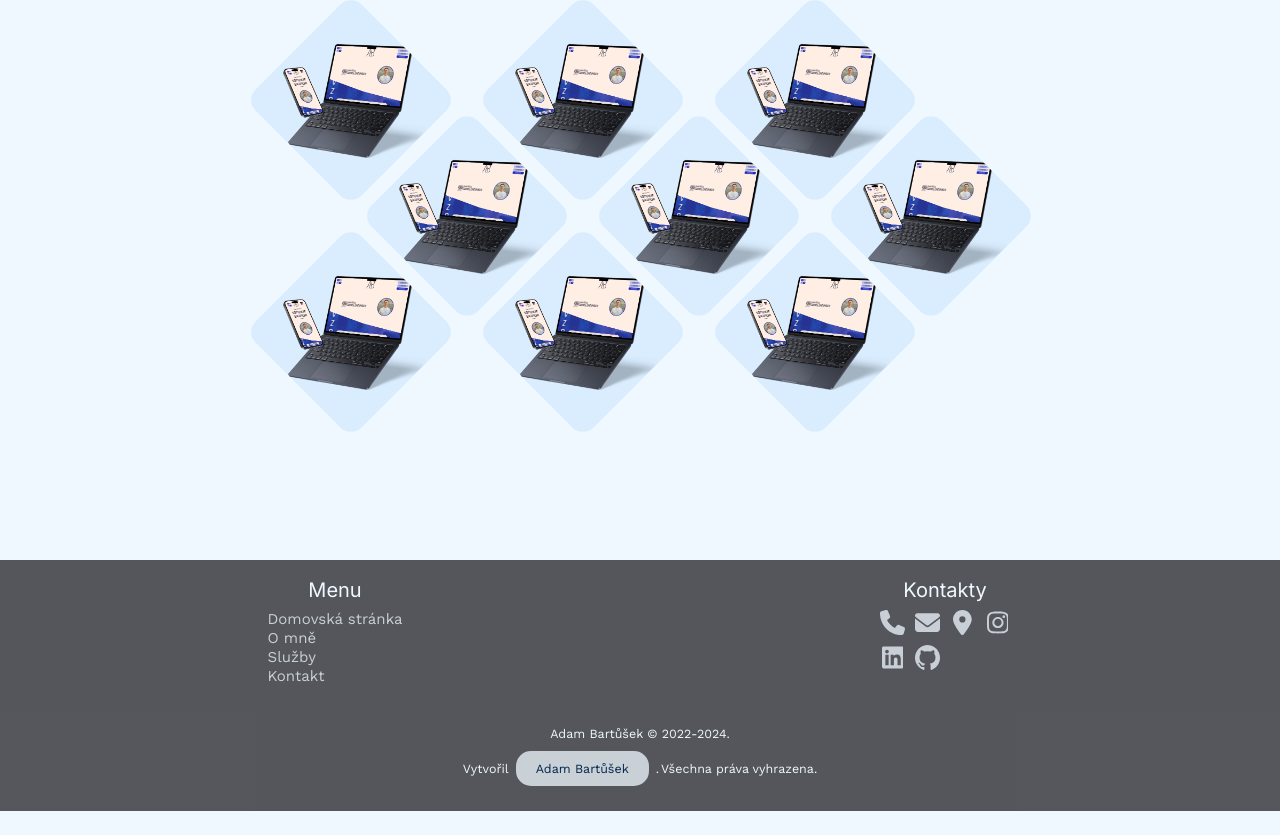
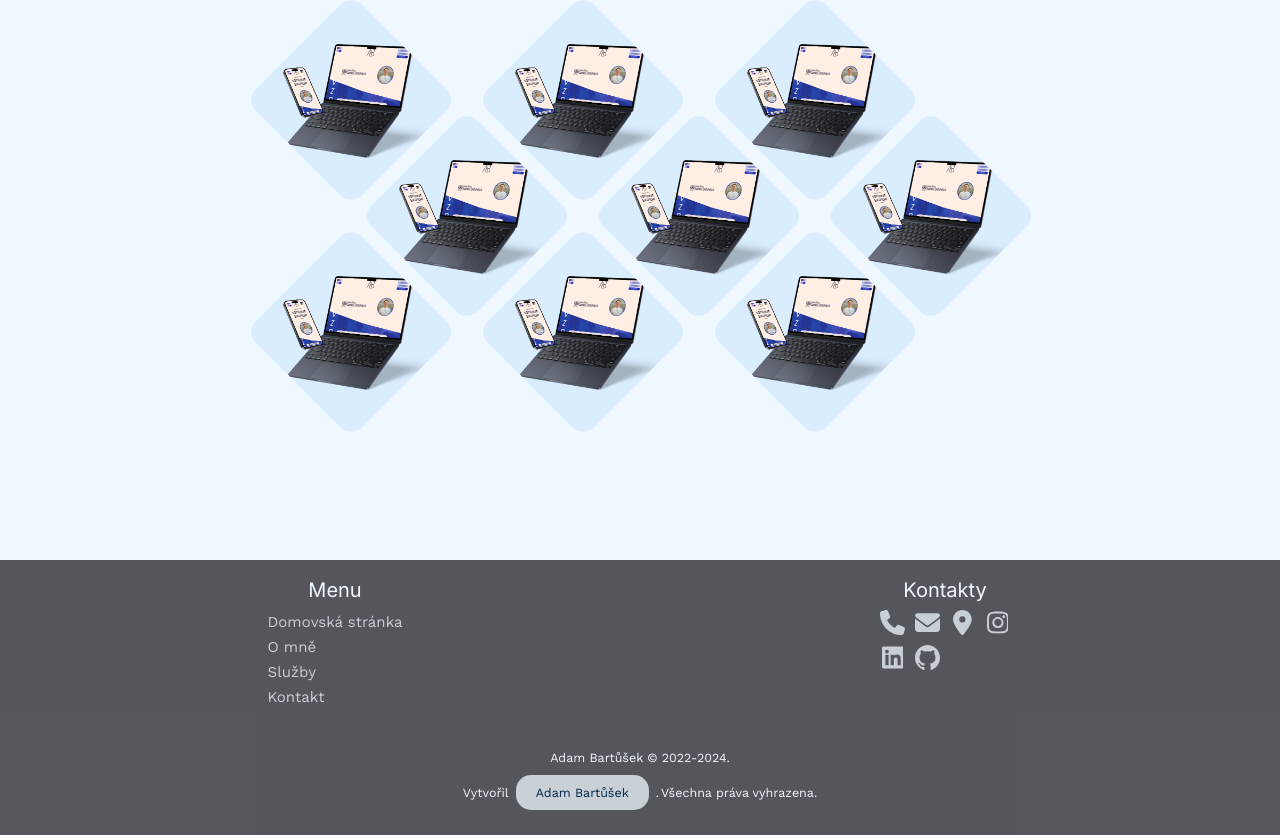
Before and after one commit to adambprograming/NextJsTemplate, a Next.js app: page / in a window 1280 px wide. Shown: the part 1321-2156 px from the top of the page. Before the commit the page ends 2132 px from the top, so only its background shows below. Built offline with nearby package versions, Linux system fonts and the light colour scheme.

Commit message:
fix accesibility footer nav

```diff
--- a/containers/footer/footer.styles.scss
+++ b/containers/footer/footer.styles.scss
@@ -29,9 +29,10 @@
         ul {
           margin: 0 auto;
           li {
-            padding: 0.2rem;
+            padding: 0.5rem;
             text-align: left;
             a {
+              padding: 0.5rem;
               color: var(--color-text-light-still);
               text-decoration: none;
               opacity: 0.75;
--- a/containers/header/header.styles.scss
+++ b/containers/header/header.styles.scss
@@ -9,8 +9,8 @@ $width-logo: clamp(50px, 12vw, 120px);
   display: flex;
   flex-direction: column;
   gap: 12rem;
-  align-self: center;
-  width: calc(100% - var(--padding-page-sides) * 2);
+  // align-self: center;
+  // width: calc(100% - var(--padding-page-sides) * 2);
 }
 
 // Variant 1
```
